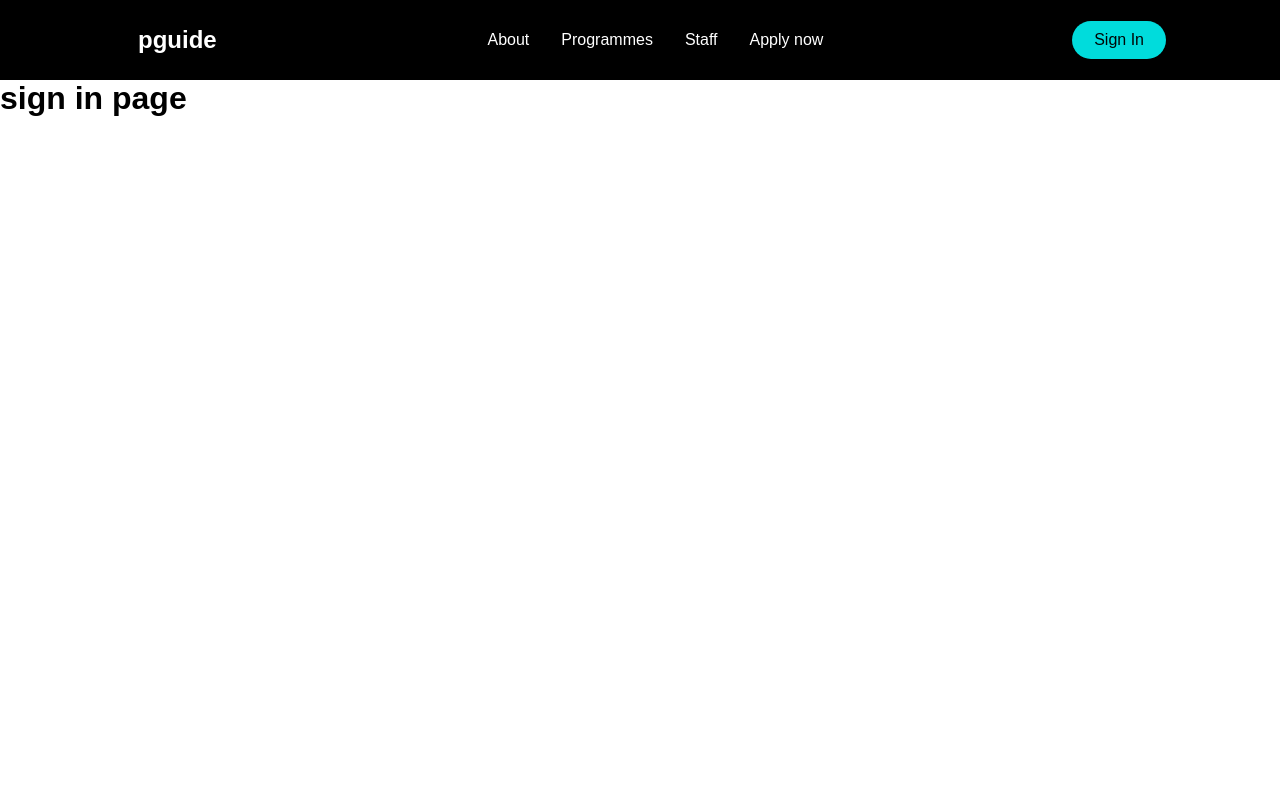
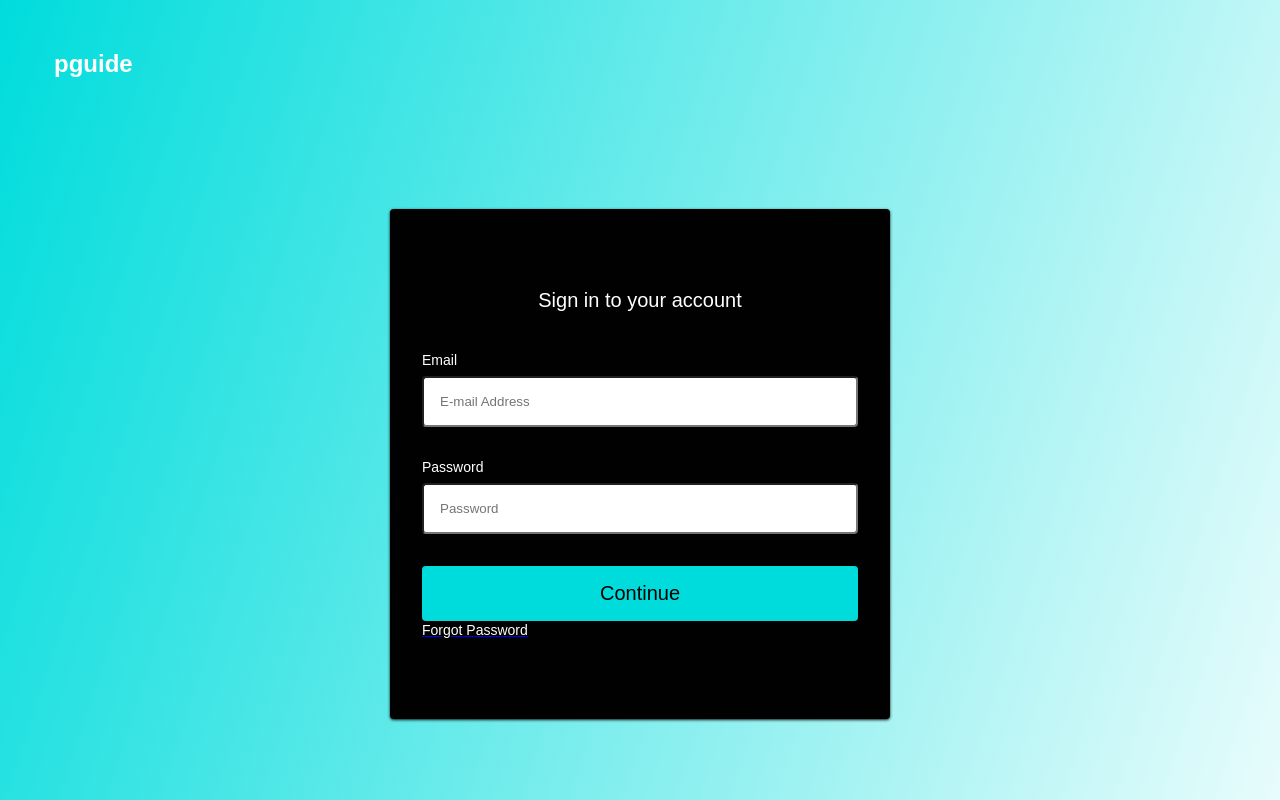
Before and after one commit to KawtherSaleh99/Fyp, a React (Create React App) app: page /signin in a window 1280 px wide. Built offline with nearby package versions, Linux system fonts and the light colour scheme; no server answers; a web font is replaced by a local one.

Commit message:
Add firestore and signin

```diff
--- a/package.json
+++ b/package.json
@@ -10,6 +10,7 @@
     "@testing-library/user-event": "^13.5.0",
     "react": "^18.1.0",
     "react-dom": "^18.1.0",
+    "react-firebase-hooks": "^5.0.3",
     "react-icons": "^4.3.1",
     "react-router-dom": "^6.3.0",
     "react-scripts": "5.0.1",
--- a/src/App.js
+++ b/src/App.js
@@ -1,29 +1,50 @@
 import "./App.css";
-import { BrowserRouter as Router, Route, Routes } from "react-router-dom";
+import {
+  BrowserRouter as Router,
+  Route,
+  Routes,
+  Redirect,
+  Navigate,
+  useLocation,
+} from "react-router-dom";
+import { auth } from "./firebase";
+import { useAuthState } from "react-firebase-hooks/auth";
+
 import React, { useState } from "react";
 import Home from "./pages";
 import SigninPage from "./pages/signin";
 import ProgrammesPage from "./pages/programmes/index";
 import NavBar from "./components/NavBar";
 import Sidebar from "./components/Sidebar";
+import SignIn from "./pages/auth";
+import Dashboard from "./pages/admin/index";
 
 function App() {
-  const [isOpen, setIsOpen] = useState(false);
+  const [user, loading] = useAuthState(auth);
 
-  const toggle = () => {
-    console.log("hi");
-    setIsOpen(!isOpen);
-  };
+  function PrivateRoute({ component: Component, ...rest }) {
+    const isLogged = user;
+    if (loading) {
+      return <div>loading</div>;
+    }
+
+    return isLogged ? <Component /> : <Navigate to="/signin" />;
+  }
+
   return (
-    <Router>
-      <Sidebar isOpen={isOpen} toggle={toggle} />
-      <NavBar toggle={toggle} />
+    <>
       <Routes>
         <Route path="/" element={<Home />} exact />
-        <Route path="/signin" element={<SigninPage />} exact />
+        <Route path="/signin" element={<SignIn />} exact />
         <Route path="/programme" element={<ProgrammesPage />} exact />
+
+        <Route
+          exact
+          path="/dashboard"
+          element={<PrivateRoute component={Dashboard} />}
+        />
       </Routes>
-    </Router>
+    </>
   );
 }
 
--- /dev/null
+++ b/src/components/auth/AuthElement.js
@@ -0,0 +1,95 @@
+import styled from "styled-components";
+import { Link } from "react-router-dom";
+
+export const Container = styled.div`
+  min-height: 692px;
+  position: fixed;
+  bottom: 0;
+  left: 0;
+  right: 0;
+  top: 0;
+  z-index: 0;
+  overflow: hidden;
+  background: linear-gradient(108deg, #00dcdc 0%, #ffffff 110%);
+`;
+export const FormWrap = styled.div`
+  height: 100%;
+  display: flex;
+  flex-direction: column;
+  justify-content: center;
+
+  @media screen and (max-width: 480px) {
+    height: 80%;
+  }
+`;
+export const Icon = styled(Link)`
+  margin-left: 32px;
+  margin-top: 32px;
+  text-decoration: none;
+  color: #fff;
+  font-weight: bold;
+  font-size: 32px;
+
+  @media screen and (max-width: 480px) {
+    margin-left: 16px;
+    margin-top: 8px;
+  }
+`;
+export const FormContent = styled.div`
+  height: 100%;
+  display: flex;
+  flex-direction: column;
+  justify-content: center;
+
+  @media screen and (max-width: 480px) {
+    padding: 10px;
+  }
+`;
+export const Form = styled.form`
+  background-color: #010101;
+  max-width: 500px;
+  height: auto;
+  width: 100%;
+  z-index: 1;
+  display: grid;
+  margin: 0 auto;
+  padding: 80px 32px;
+  border-radius: 4px;
+  box-shadow: 0 1px 3px rgba(0, 0, 0, 0.9);
+
+  @media screen and (max-width: 480px) {
+    padding: 32px 32px;
+  }
+`;
+export const FormH1 = styled.h1`
+  margin-bottom: 40px;
+  color: #fff;
+  font-size: 20px;
+  font-weight: 400;
+  text-align: center;
+`;
+export const FormLabel = styled.label`
+  margin-bottom: 8px;
+  font-size: 14px;
+  color: #fff;
+`;
+export const FormInput = styled.input`
+  padding: 16px 16px;
+  margin-bottom: 32px;
+  border-radius: 4px;
+`;
+export const FormButton = styled.button`
+  background: #00dcdc;
+  padding: 16px 0;
+  border: none;
+  border-radius: 4px;
+  color: #000000;
+  font-size: 20px;
+  cursor: pointer;
+`;
+export const Text = styled.span`
+  text-align: center;
+  margin-top: 24px;
+  color: #fff;
+  font-size: 14px;
+`;
--- /dev/null
+++ b/src/firebase.js
@@ -0,0 +1,50 @@
+import { initializeApp } from "firebase/app";
+import { getAnalytics } from "firebase/analytics";
+import {
+  GoogleAuthProvider,
+  getAuth,
+  signInWithPopup,
+  signInWithEmailAndPassword,
+  createUserWithEmailAndPassword,
+  sendPasswordResetEmail,
+  signOut,
+} from "firebase/auth";
+import { getFirestore } from "firebase/firestore";
+
+const firebaseConfig = {
+  apiKey: "AIzaSyB39Qugns5JbqZPUktQP3mBdc5U-aw-GXA",
+  authDomain: "pguide-ae882.firebaseapp.com",
+  projectId: "pguide-ae882",
+  storageBucket: "pguide-ae882.appspot.com",
+  messagingSenderId: "251430212932",
+  appId: "1:251430212932:web:ce87b7e120a811257a7311",
+  measurementId: "G-SPJFBQ8BK5",
+};
+
+// Initialize Firebase
+const app = initializeApp(firebaseConfig);
+const auth = getAuth(app);
+const analytics = getAnalytics(app);
+const db = getFirestore(app);
+
+const logInWithEmailAndPassword = async (email, password) => {
+  try {
+    await signInWithEmailAndPassword(auth, email, password);
+  } catch (err) {
+    console.error(err);
+    alert(err.message);
+  }
+};
+const sendPasswordReset = async (email) => {
+  try {
+    await sendPasswordResetEmail(auth, email);
+    alert("Password reset link sent!");
+  } catch (err) {
+    console.error(err);
+    alert(err.message);
+  }
+};
+const logout = () => {
+  signOut(auth);
+};
+export { auth, db, logInWithEmailAndPassword, sendPasswordReset, logout };
--- a/src/index.js
+++ b/src/index.js
@@ -1,11 +1,13 @@
 import React from "react";
 import ReactDOM from "react-dom/client";
-
+import { BrowserRouter as Router } from "react-router-dom";
 import App from "./App";
 
 const root = ReactDOM.createRoot(document.getElementById("root"));
 root.render(
   <React.StrictMode>
-    <App />
+    <Router>
+      <App />
+    </Router>
   </React.StrictMode>
 );
--- /dev/null
+++ b/src/pages/admin/index.js
@@ -0,0 +1,5 @@
+const Dashboard = () => {
+  return <div>hi</div>;
+};
+
+export default Dashboard;
--- /dev/null
+++ b/src/pages/auth/index.js
@@ -0,0 +1,75 @@
+import React, { useEffect, useState } from "react";
+import { useNavigate, Link } from "react-router-dom";
+import {
+  Container,
+  FormWrap,
+  Icon,
+  FormContent,
+  Form,
+  FormInput,
+  FormH1,
+  FormLabel,
+  FormButton,
+  Text,
+} from "../../components/auth/AuthElement";
+import { NavLogo } from "../../components/NavBar/NavBarElements";
+import { auth, logInWithEmailAndPassword } from "../../firebase";
+import { useAuthState } from "react-firebase-hooks/auth";
+
+const SignIn = () => {
+  const [email, setEmail] = useState("");
+  const [password, setPassword] = useState("");
+  const [user, loading, error] = useAuthState(auth);
+  const navigate = useNavigate();
+  useEffect(() => {
+    if (loading) {
+      <div>Loading</div>;
+      return;
+    }
+    if (user) navigate("/dashboard");
+  }, [user, loading]);
+  return (
+    <>
+      <Container>
+        <FormWrap>
+          <div style={{ margin: "50px 30px" }}>
+            <NavLogo to="/">pguide</NavLogo>
+          </div>
+          <FormContent>
+            <Form action="#">
+              <FormH1>Sign in to your account</FormH1>
+              <FormLabel htmlFor="for">Email</FormLabel>
+              <FormInput
+                value={email}
+                onChange={(e) => setEmail(e.target.value)}
+                placeholder="E-mail Address"
+                htmlFor="email"
+                type="text"
+                required
+              />
+              <FormLabel htmlFor="for">Password</FormLabel>
+              <FormInput
+                htmlFor="password"
+                required
+                type="password"
+                value={password}
+                onChange={(e) => setPassword(e.target.value)}
+                placeholder="Password"
+              />
+              <FormButton
+                onClick={() => logInWithEmailAndPassword(email, password)}
+              >
+                Continue
+              </FormButton>
+              <Link to="/reset">
+                <Text>Forgot Password</Text>
+              </Link>
+            </Form>
+          </FormContent>
+        </FormWrap>
+      </Container>
+    </>
+  );
+};
+
+export default SignIn;
--- a/src/pages/index.js
+++ b/src/pages/index.js
@@ -11,10 +11,20 @@ import {
   homeObjThree,
   homeObjFour,
 } from "../components/InfoSection/Data";
+import Sidebar from "../components/Sidebar";
+import NavBar from "../components/NavBar";
 
 const Home = () => {
+  const [isOpen, setIsOpen] = useState(false);
+
+  const toggle = () => {
+    console.log("hi");
+    setIsOpen(!isOpen);
+  };
   return (
     <>
+      <Sidebar isOpen={isOpen} toggle={toggle} />
+      <NavBar toggle={toggle} />
       <HeroSection />
       <InfoSection {...homeObjOne} />
       <InfoSection {...homeObjTwo} />
--- a/src/pages/programmes/index.js
+++ b/src/pages/programmes/index.js
@@ -7,8 +7,20 @@ import {
 } from "../../components/programmes/animationElements";
 import departments from "./departments";
 import { Box } from "@chakra-ui/react";
+import Sidebar from "../../components/Sidebar";
+import { Nav } from "../../components/NavBar/NavBarElements";
+import NavBar from "../../components/NavBar";
 const ProgrammesPage = () => {
+  const [isOpen, setIsOpen] = useState(false);
+
+  const toggle = () => {
+    console.log("hi");
+    setIsOpen(!isOpen);
+  };
   return (
+    <>
+      <Sidebar isOpen={isOpen} toggle={toggle} />
+      <NavBar toggle={toggle} />
       <Box bg="black">
         <Box py={50} bg="#edf3f8">
           {departments.map((department) => (
@@ -30,6 +42,7 @@ const ProgrammesPage = () => {
 
         <Footer></Footer>
       </Box>
+    </>
   );
 };
 
```
Also changed, not shown: 1 other file (tests, documents, lock files or other folders). Lines whose indentation alone changed are shown as unchanged.
